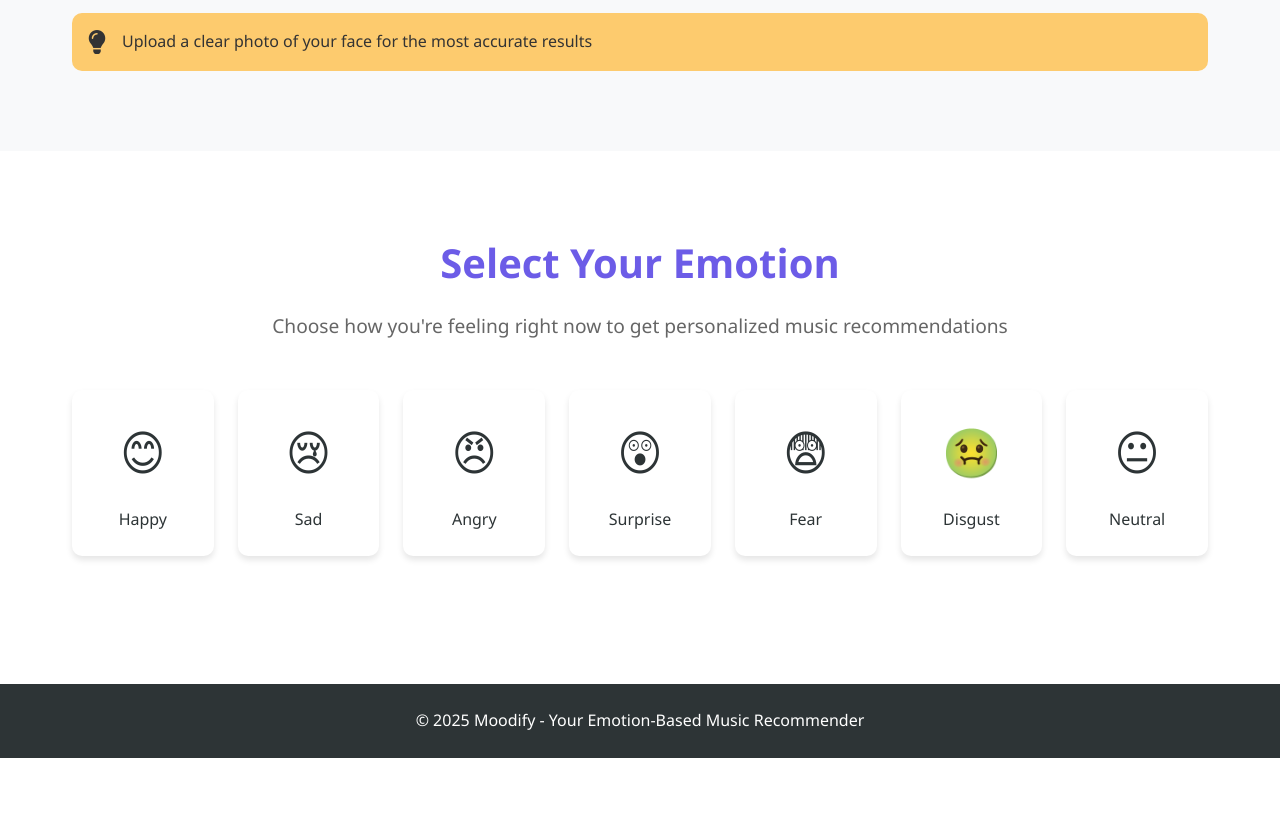
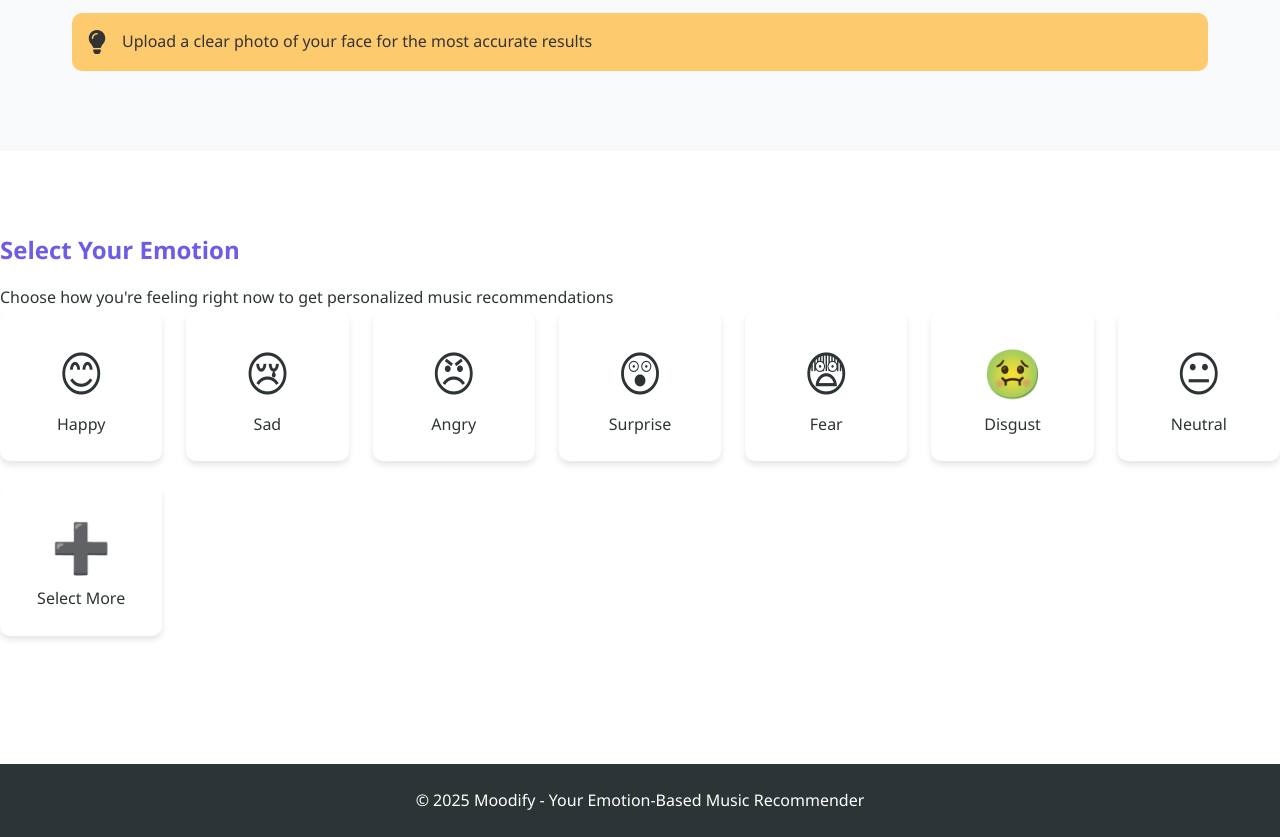
Before and after one commit to ShaviCS/Moodify, a Flask app: page /welcome in a window 1280 px wide. Shown: the part 3860-4697 px from the top of the page. Before the commit the page ends 4618 px from the top, so only its background shows below. Run offline with Flask 3, Linux system fonts and the light colour scheme; the visitor is signed in with stand-in values (Sample User, id 1); some libraries are stand-ins or nearby versions.

Commit message:
update v0.6

```diff
--- a/static/css/styles.css
+++ b/static/css/styles.css
@@ -1018,6 +1018,14 @@ a:hover {
     }
 }
 
+.more-emotions-grid {
+    display: grid;
+    grid-template-columns: repeat(auto-fit, minmax(100px, 1fr));
+    gap: 20px;
+    margin-top: 20px;
+    justify-items: center;
+}
+
 /* Responsive Design */
 @media (max-width: 968px) {
     .music-therapy-content {
--- a/static/js/welcome.js
+++ b/static/js/welcome.js
@@ -1,4 +1,3 @@
-// Enhanced welcome page functionality
 document.addEventListener('DOMContentLoaded', function() {
     // Smooth scrolling for navigation links
     document.querySelectorAll('a[href^="#"]').forEach(anchor => {
@@ -10,7 +9,7 @@ document.addEventListener('DOMContentLoaded', function() {
 
             if (targetElement) {
                 window.scrollTo({
-                    top: targetElement.offsetTop - 80, // Offset for navbar height
+                    top: targetElement.offsetTop - 80,
                     behavior: 'smooth'
                 });
             }
@@ -41,13 +40,11 @@ document.addEventListener('DOMContentLoaded', function() {
     const logoutBtn = document.getElementById('logoutBtn');
 
     if (userInfo && userDropdown) {
-        // Toggle dropdown when clicking on the user name/avatar
         userInfo.addEventListener('click', function(e) {
             userDropdown.classList.toggle('show');
             e.stopPropagation();
         });
 
-        // Close dropdown when clicking anywhere else on the page
         window.addEventListener('click', function() {
             if (userDropdown.classList.contains('show')) {
                 userDropdown.classList.remove('show');
@@ -56,10 +53,8 @@ document.addEventListener('DOMContentLoaded', function() {
     }
 
     if (logoutBtn) {
-        // Handle logout functionality
         logoutBtn.addEventListener('click', function(e) {
             e.preventDefault();
-            // You can add confirmation dialog if needed
             window.location.href = this.getAttribute('href');
         });
     }
@@ -78,12 +73,10 @@ document.addEventListener('DOMContentLoaded', function() {
     if (startCameraBtn && videoElement) {
         startCameraBtn.addEventListener('click', async function() {
             try {
-                // Stop any existing stream
                 if (stream) {
                     stream.getTracks().forEach(track => track.stop());
                 }
 
-                // Get user media with better constraints
                 stream = await navigator.mediaDevices.getUserMedia({
                     video: {
                         width: { ideal: 640 },
@@ -103,7 +96,6 @@ document.addEventListener('DOMContentLoaded', function() {
                 startCameraBtn.disabled = true;
                 captureImageBtn.disabled = false;
 
-                // Add error listener to the video element
                 videoElement.addEventListener('error', (e) => {
                     console.error('Video error:', e);
                     alert('Camera error occurred. Please try again.');
@@ -124,14 +116,12 @@ document.addEventListener('DOMContentLoaded', function() {
             }
 
             try {
-                // Create canvas and capture image
                 const canvas = document.createElement('canvas');
                 canvas.width = videoElement.videoWidth;
                 canvas.height = videoElement.videoHeight;
                 const ctx = canvas.getContext('2d');
                 ctx.drawImage(videoElement, 0, 0, canvas.width, canvas.height);
 
-                // Convert to base64 with error handling
                 let imageData;
                 try {
                     imageData = canvas.toDataURL('image/jpeg', 0.8);
@@ -140,11 +130,9 @@ document.addEventListener('DOMContentLoaded', function() {
                     throw new Error('Failed to capture image');
                 }
 
-                // Show loading state
                 captureImageBtn.disabled = true;
                 captureImageBtn.innerHTML = '<i class="fas fa-spinner fa-spin"></i> Processing...';
 
-                // Send to backend for analysis
                 const response = await fetch('/process_emotion', {
                     method: 'POST',
                     headers: {
@@ -163,24 +151,18 @@ document.addEventListener('DOMContentLoaded', function() {
                     throw new Error(data.error);
                 }
 
-                // Display the detected emotion
                 if (detectedEmotion) {
                     detectedEmotion.style.display = 'block';
                     emotionText.textContent = data.dominant_emotion;
-
-                    // Apply emotion specific styling
                     emotionText.className = '';
                     emotionText.classList.add(`emotion-text-${data.dominant_emotion.toLowerCase()}`);
 
-                    // Store the captured image and emotion data
                     sessionStorage.setItem('capturedImage', imageData);
                     sessionStorage.setItem('detectedEmotion', data.dominant_emotion);
 
-                    // Get songs from database
                     const songs = await getEmotionSongs(data.dominant_emotion);
                     sessionStorage.setItem('recommendations', JSON.stringify(songs));
 
-                    // Show recommendations button
                     if (getRecommendationsBtn) {
                         getRecommendationsBtn.style.display = 'inline-flex';
                         getRecommendationsBtn.href = `/recommendations?emotion=${encodeURIComponent(data.dominant_emotion)}`;
@@ -190,16 +172,12 @@ document.addEventListener('DOMContentLoaded', function() {
                 console.error('Error processing image:', error);
                 alert('Error processing image: ' + error.message);
             } finally {
-                // Reset button state
-                if (captureImageBtn) {
-                    captureImageBtn.disabled = false;
-                    captureImageBtn.innerHTML = '<i class="fas fa-camera-retro"></i> Capture Image';
-                }
+                captureImageBtn.disabled = false;
+                captureImageBtn.innerHTML = '<i class="fas fa-camera-retro"></i> Capture Image';
             }
         });
     }
 
-    // Clean up when leaving the page
     window.addEventListener('beforeunload', () => {
         if (stream) {
             stream.getTracks().forEach(track => track.stop());
@@ -217,12 +195,10 @@ document.addEventListener('DOMContentLoaded', function() {
     const uploadEmotionText = document.getElementById('uploadEmotionText');
     const uploadGetRecommendationsBtn = document.getElementById('uploadGetRecommendations');
 
-    // Handle file selection
     imageUpload.addEventListener('change', function() {
         if (this.files && this.files[0]) {
             const file = this.files[0];
 
-            // Validate file type
             if (!file.type.match('image.*')) {
                 alert('Please select an image file (JPEG, PNG, etc.)');
                 return;
@@ -231,15 +207,10 @@ document.addEventListener('DOMContentLoaded', function() {
             const reader = new FileReader();
 
             reader.onload = function(e) {
-                // Display the selected image
                 imagePreview.src = e.target.result;
                 uploadArea.style.display = 'none';
                 previewContainer.style.display = 'block';
-
-                // Show the detect emotion button
                 detectEmotionBtn.style.display = 'inline-flex';
-
-                // Reset any previous results
                 uploadEmotionPlaceholder.style.display = 'block';
                 uploadDetectedEmotion.style.display = 'none';
             };
@@ -252,7 +223,6 @@ document.addEventListener('DOMContentLoaded', function() {
         }
     });
 
-    // Handle drag and drop
     ['dragenter', 'dragover', 'dragleave', 'drop'].forEach(eventName => {
         uploadArea.addEventListener(eventName, preventDefaults, false);
     });
@@ -289,7 +259,6 @@ document.addEventListener('DOMContentLoaded', function() {
         }
     });
 
-    // Detect emotion from uploaded image
     detectEmotionBtn.addEventListener('click', async function() {
         if (!imagePreview.src || imagePreview.src === '#') {
             alert('Please upload an image first');
@@ -297,23 +266,17 @@ document.addEventListener('DOMContentLoaded', function() {
         }
 
         try {
-            // Show loading state
             detectEmotionBtn.disabled = true;
             detectEmotionBtn.innerHTML = '<i class="fas fa-spinner fa-spin"></i> Processing...';
-
-            // Hide placeholder and previous results
             uploadEmotionPlaceholder.style.display = 'none';
             uploadDetectedEmotion.style.display = 'none';
 
-            // Send image to server for processing
             const response = await fetch('/process_emotion', {
                 method: 'POST',
                 headers: {
                     'Content-Type': 'application/json',
                 },
-                body: JSON.stringify({
-                    image: imagePreview.src
-                }),
+                body: JSON.stringify({ image: imagePreview.src }),
             });
 
             if (!response.ok) {
@@ -326,35 +289,25 @@ document.addEventListener('DOMContentLoaded', function() {
                 throw new Error(data.error);
             }
 
-            // Display the detected emotion
             uploadEmotionText.textContent = data.dominant_emotion;
-
-            // Apply emotion specific styling
             uploadEmotionText.className = '';
             uploadEmotionText.classList.add(`emotion-${data.dominant_emotion.toLowerCase()}`);
-
-            // Show results section
             uploadDetectedEmotion.style.display = 'block';
 
-            // Store data for recommendations page
             sessionStorage.setItem('capturedImage', imagePreview.src);
             sessionStorage.setItem('detectedEmotion', data.dominant_emotion);
             sessionStorage.setItem('recommendations', JSON.stringify(data.recommendations));
 
-            // Update recommendations button link
             uploadGetRecommendationsBtn.href = `/recommendations?emotion=${encodeURIComponent(data.dominant_emotion)}`;
 
         } catch (error) {
             console.error('Error processing image:', error);
-
-            // Show error message
             uploadEmotionPlaceholder.innerHTML = `
                 <i class="fas fa-exclamation-circle" style="color: var(--danger-color);"></i>
                 <p>${error.message || 'Error processing image'}</p>
             `;
             uploadEmotionPlaceholder.style.display = 'block';
         } finally {
-            // Reset button state
             detectEmotionBtn.disabled = false;
             detectEmotionBtn.innerHTML = '<i class="fas fa-search"></i> Detect Emotion';
         }
@@ -376,12 +329,18 @@ document.addEventListener('DOMContentLoaded', function() {
     const selectedEmotionSongs = document.getElementById('selectedEmotionSongs');
     const selectedEmotionText = document.getElementById('selectedEmotionText');
     const songsList = document.getElementById('songsList');
+    const moreEmotionsGrid = document.querySelector('.more-emotions-grid');
 
     if (emotionItems.length > 0) {
         emotionItems.forEach(item => {
             item.addEventListener('click', async function() {
-                // Get the selected emotion
                 const emotion = this.getAttribute('data-emotion');
+
+                // Handle "Select More" option
+                if (emotion === 'More') {
+                    moreEmotionsGrid.style.display = moreEmotionsGrid.style.display === 'none' ? 'grid' : 'none';
+                    return;
+                }
 
                 // Highlight the selected emotion
                 emotionItems.forEach(el => el.classList.remove('selected'));
@@ -453,21 +412,26 @@ document.addEventListener('DOMContentLoaded', function() {
         });
     }
 
-    // Check if there's an emotion parameter in the URL (from other sections)
+    // Check if there's an emotion parameter in the URL
     function checkUrlForEmotion() {
         const urlParams = new URLSearchParams(window.location.search);
         const emotion = urlParams.get('emotion');
 
         if (emotion) {
-            // Find the emotion item and trigger a click
             const emotionItem = document.querySelector(`.emotion-item[data-emotion="${emotion}"]`);
             if (emotionItem) {
                 emotionItem.click();
+            } else if (['Pregnant', 'Depression', 'Trouble Sleeping'].includes(emotion)) {
+                // Show more emotions grid and select the special emotion
+                moreEmotionsGrid.style.display = 'grid';
+                const specialEmotionItem = document.querySelector(`.emotion-item[data-emotion="${emotion}"]`);
+                if (specialEmotionItem) {
+                    specialEmotionItem.click();
+                }
             }
         }
     }
 
-    // Run on page load
     checkUrlForEmotion();
 
     // Add responsive navigation for mobile
@@ -509,12 +473,10 @@ document.addEventListener('DOMContentLoaded', function() {
     }
 
     window.addEventListener('scroll', checkSections);
-    checkSections(); // Run once on page load
+    checkSections();
 
-    // Function to get embedded player
     function getEmbeddedPlayer(url) {
         if (url.includes("youtube.com") || url.includes("youtu.be")) {
-            // Extract YouTube video ID
             let videoId;
             if (url.includes("youtube.com")) {
                 if (url.includes("watch?v=")) {
@@ -528,7 +490,6 @@ document.addEventListener('DOMContentLoaded', function() {
 
             return `<iframe width="100%" height="215" src="https://www.youtube.com/embed/${videoId}" frameborder="0" allow="accelerometer; autoplay; clipboard-write; encrypted-media; gyroscope; picture-in-picture" allowfullscreen></iframe>`;
         } else if (url.includes("spotify.com")) {
-            // Extract Spotify track ID
             if (url.includes("track/")) {
                 const trackId = url.split("track/")[1];
                 return `<iframe src="https://open.spotify.com/embed/track/${trackId}" width="100%" height="80" frameborder="0" allowtransparency="true" allow="encrypted-media"></iframe>`;
--- a/templates/welcome.html
+++ b/templates/welcome.html
@@ -238,48 +238,60 @@
     </section>
 
     <!-- Select Emotion Section -->
-    <section id="select-section" class="section select-section">
-        <div class="section-container">
-            <h2 class="section-title">Select Your Emotion</h2>
-            <p class="section-description">Choose how you're feeling right now to get personalized music recommendations</p>
-
+    <section id="select-emotion" class="section">
+        <h2>Select Your Emotion</h2>
+        <p>Choose how you're feeling right now to get personalized music recommendations</p>
         <div class="emotion-grid">
             <div class="emotion-item" data-emotion="Happy">
-                    <div class="emotion-icon">😊</div>
+                <span class="emotion-icon">😊</span>
                 <p>Happy</p>
             </div>
             <div class="emotion-item" data-emotion="Sad">
-                    <div class="emotion-icon">😢</div>
+                <span class="emotion-icon">😢</span>
                 <p>Sad</p>
             </div>
             <div class="emotion-item" data-emotion="Angry">
-                    <div class="emotion-icon">😠</div>
+                <span class="emotion-icon">😠</span>
                 <p>Angry</p>
             </div>
             <div class="emotion-item" data-emotion="Surprise">
-                    <div class="emotion-icon">😲</div>
+                <span class="emotion-icon">😲</span>
                 <p>Surprise</p>
             </div>
             <div class="emotion-item" data-emotion="Fear">
-                    <div class="emotion-icon">😨</div>
+                <span class="emotion-icon">😨</span>
                 <p>Fear</p>
             </div>
             <div class="emotion-item" data-emotion="Disgust">
-                    <div class="emotion-icon">🤢</div>
+                <span class="emotion-icon">🤢</span>
                 <p>Disgust</p>
             </div>
             <div class="emotion-item" data-emotion="Neutral">
-                    <div class="emotion-icon">😐</div>
+                <span class="emotion-icon">😐</span>
                 <p>Neutral</p>
             </div>
-            </div>
-
-            <div id="selectedEmotionSongs" class="songs-container" style="display: none;">
-                <h3>Music for your <span id="selectedEmotionText"></span> mood</h3>
-                <div id="songsList" class="songs-grid">
-                    <!-- Songs will be populated here via JavaScript -->
+            <div class="emotion-item more-emotions" data-emotion="More">
+                <span class="emotion-icon">➕</span>
+                <p>Select More</p>
             </div>
         </div>
+        <div class="more-emotions-grid" style="display: none;">
+            <div class="emotion-item" data-emotion="Pregnant">
+                <span class="emotion-icon">🤰</span>
+                <p>Pregnant</p>
+            </div>
+            <div class="emotion-item" data-emotion="Depression">
+                <span class="emotion-icon">😔</span>
+                <p>Depression</p>
+            </div>
+            <div class="emotion-item" data-emotion="Trouble Sleeping">
+                <span class="emotion-icon">😴</span>
+                <p>Trouble Sleeping</p>
+            </div>
+        </div>
+        <div id="selectedEmotionSongs" style="display: none;">
+            <h3>Music for your <span id="selectedEmotionText"></span> mood</h3>
+            <div id="songsList" class="songs-grid"></div>
         </div>
     </section>
 
```
Lines whose indentation alone changed are shown as unchanged.
